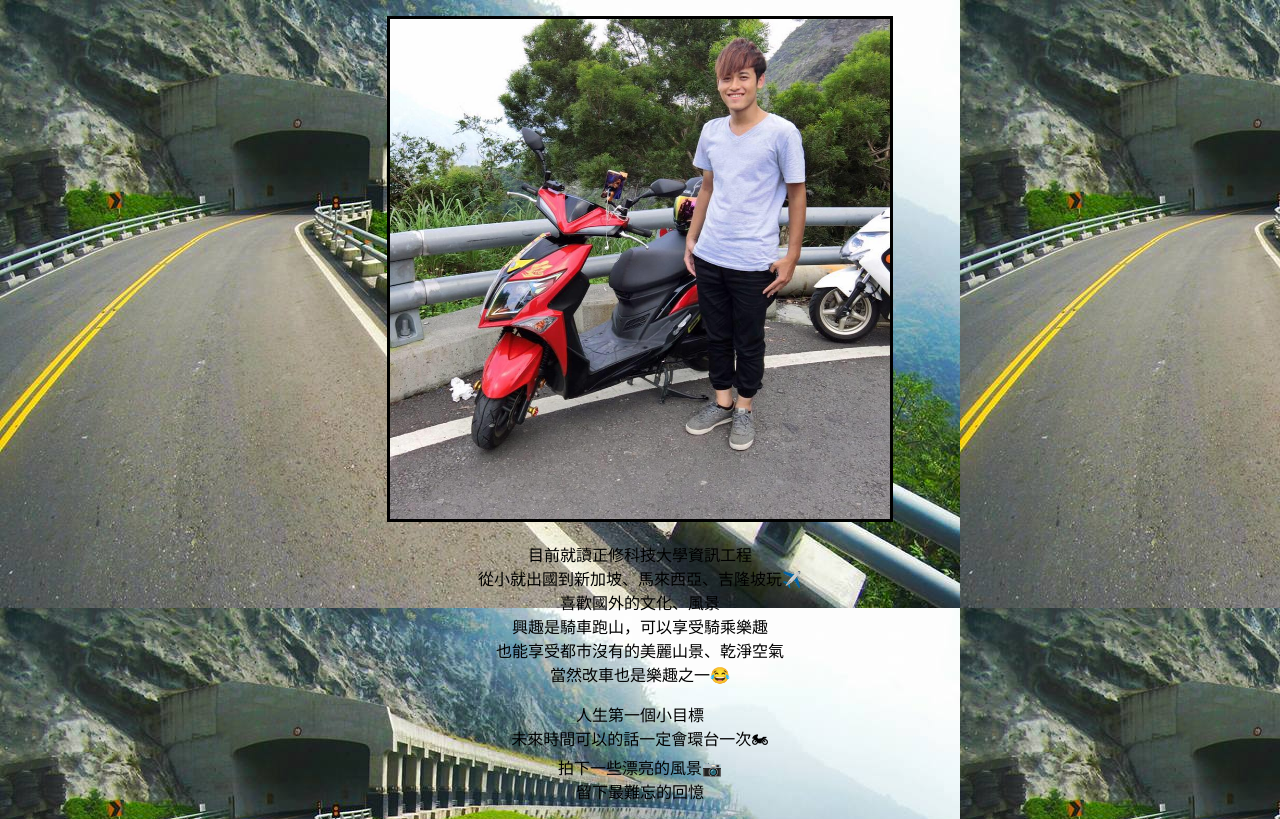
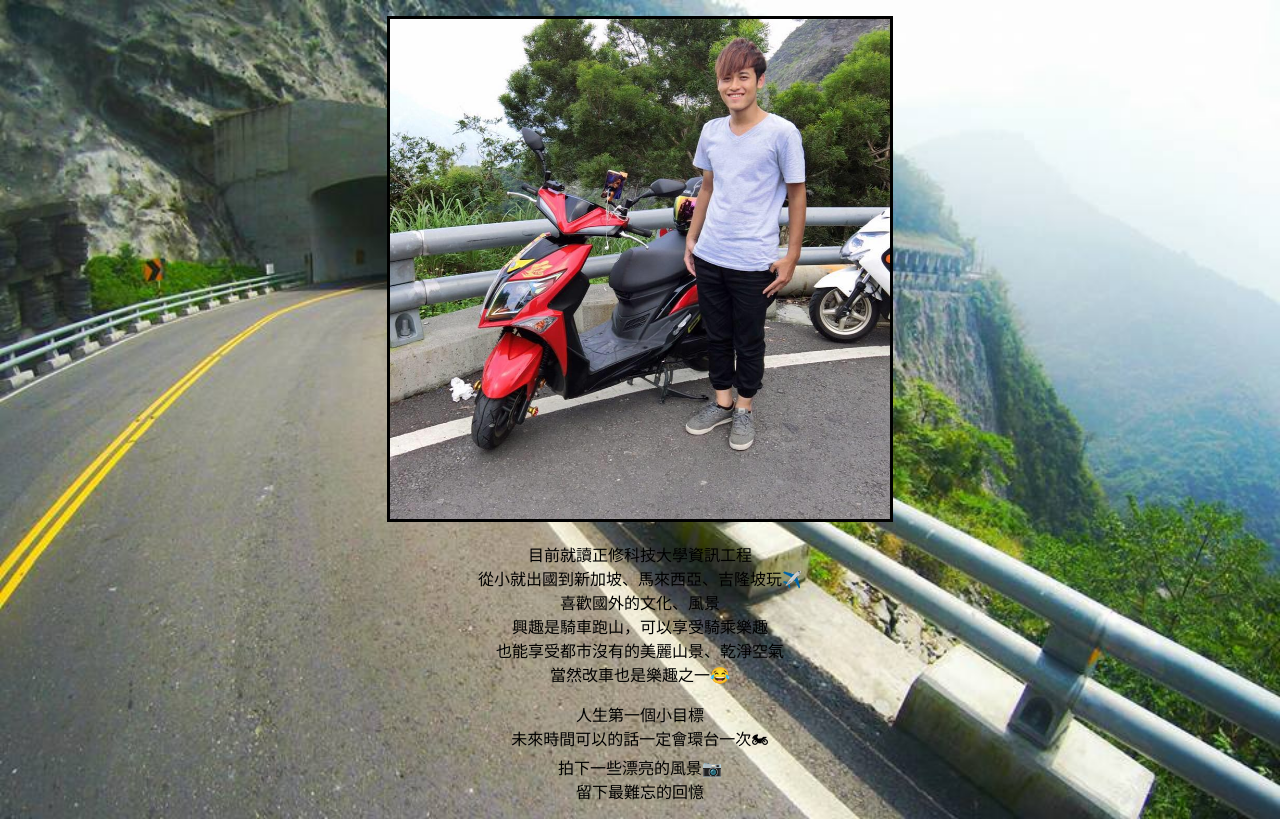
Before and after one commit to k40418128/k40418128.github.io, a plain HTML site: page index.html in a window 1280 px wide. Drawn offline with Linux system fonts and the light colour scheme.

Commit message:
Add files via upload

```diff
--- a/index.html
+++ b/index.html
@@ -4,8 +4,15 @@
     <meta charset="utf-8">
     <title>許子敬的首頁</title>
     <link rel="stylesheet" href="animate.css">
+    <style>
+      body{
+        background-image: url("0002.jpg");
+        background-repeat: no-repeat;
+        background-size: 100% 100%;
+      }
+    </style>
     </head>
-      <body background="0002.jpg">
+      <body>
        <header>
       <p align="center" >
       <img src="0001.jpg" alt="許子敬的照片" width="500" height="500" border="3"/><br></p>
```
